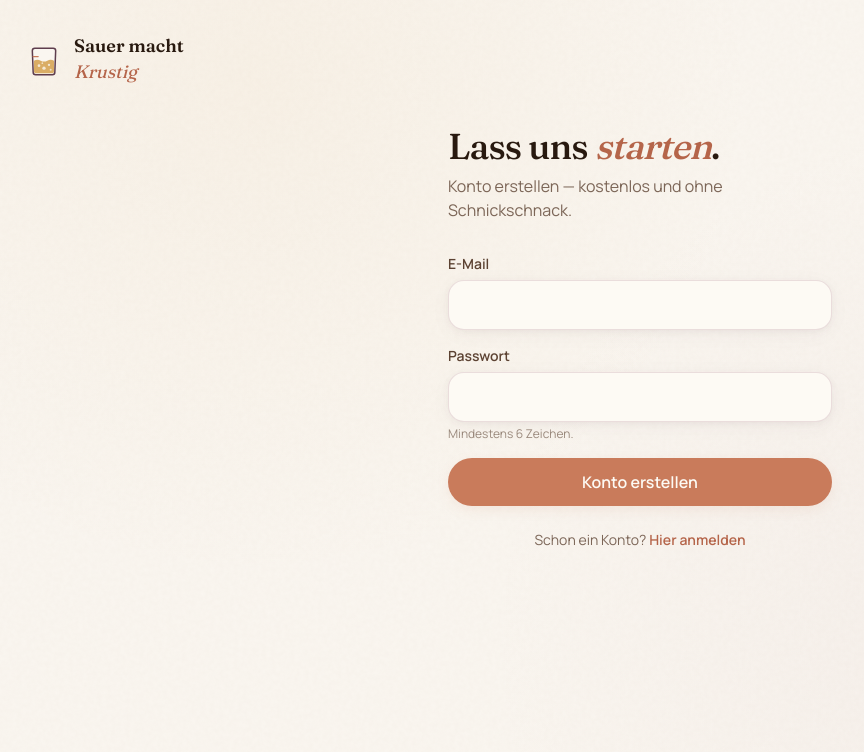
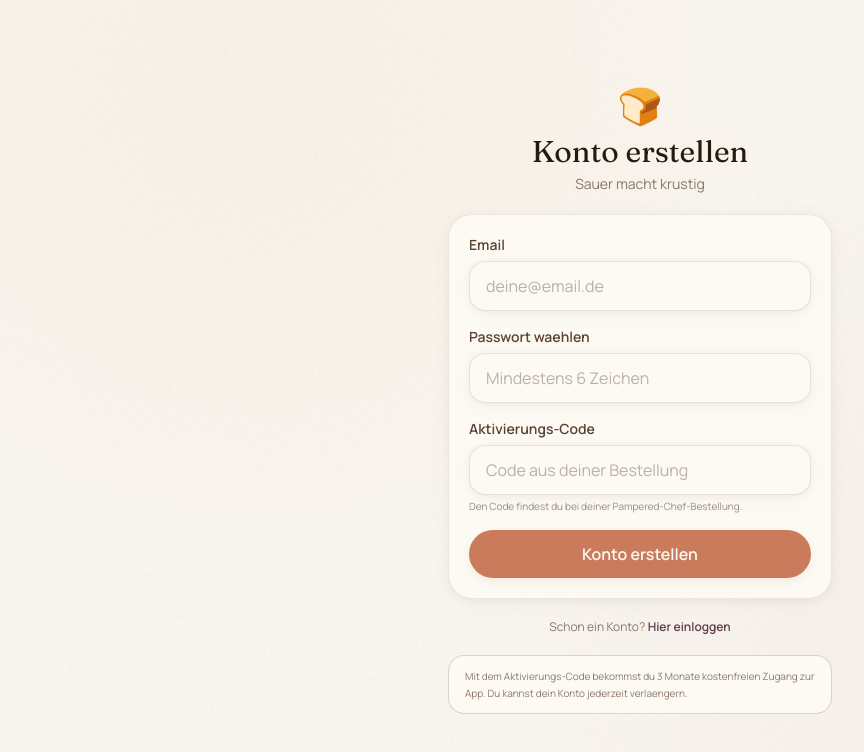
Before and after one commit to felicitasprimus-glitch/sauer-starter, a Next.js app: page /register in a window 1280 px wide. Shown: the top 752 px of the page, without its empty margins (0-864 px from the left). Built offline with nearby package versions, Linux system fonts and the light colour scheme; no server answers.

Commit message:
register: master-passwort feld

```diff
--- a/app/register/page.js
+++ b/app/register/page.js
@@ -1,118 +1,166 @@
 "use client";
 
 import { useState } from "react";
+import { useRouter } from "next/navigation";
 import Link from "next/link";
-import { useRouter } from "next/navigation";
-import { createClient } from "@/lib/supabase/client";
-import Logo from "@/components/Logo";
 
 export default function RegisterPage() {
   const router = useRouter();
-  const supabase = createClient();
   const [email, setEmail] = useState("");
   const [password, setPassword] = useState("");
+  const [masterPassword, setMasterPassword] = useState("");
+  const [loading, setLoading] = useState(false);
   const [error, setError] = useState("");
-  const [info, setInfo] = useState("");
-  const [loading, setLoading] = useState(false);
+  const [success, setSuccess] = useState(false);
 
   async function handleSubmit(e) {
     e.preventDefault();
     setError("");
-    setInfo("");
     setLoading(true);
 
-    const { data, error } = await supabase.auth.signUp({
-      email,
+    try {
+      const res = await fetch("/api/register", {
+        method: "POST",
+        headers: { "Content-Type": "application/json" },
+        body: JSON.stringify({
+          email: email.trim(),
           password,
+          masterPassword: masterPassword.trim(),
+        }),
       });
 
-    if (error) {
-      setError(error.message);
+      const data = await res.json();
+
+      if (!res.ok) {
+        setError(data.error || "Registrierung fehlgeschlagen.");
         setLoading(false);
         return;
       }
 
-    // Wenn E-Mail-Bestätigung in Supabase deaktiviert ist, kommt direkt eine Session.
-    if (data.session) {
-      router.push("/dashboard");
-      router.refresh();
-      return;
+      setSuccess(true);
+      setLoading(false);
+
+      setTimeout(() => {
+        router.push("/login");
+      }, 2500);
+    } catch (err) {
+      setError("Netzwerkfehler. Versuch es nochmal.");
+      setLoading(false);
+    }
   }
 
-    setInfo(
-      "Fast geschafft! Schau in dein E-Mail-Postfach und bestätige deine Adresse."
+  if (success) {
+    return (
+      <div className="flex min-h-screen items-center justify-center p-4">
+        <div className="card w-full max-w-sm text-center">
+          <div className="text-5xl">🥖</div>
+          <h1 className="mt-3 font-display text-2xl text-cocoa-900">
+            Willkommen!
+          </h1>
+          <p className="mt-2 text-sm text-cocoa-700">
+            Registrierung erfolgreich. Du wirst gleich zum Login weitergeleitet.
+          </p>
+          <p className="mt-3 text-[10px] text-cocoa-700/60">
+            Dein Zugang ist 90 Tage gueltig.
+          </p>
+        </div>
+      </div>
     );
-    setLoading(false);
   }
 
   return (
-    <main className="flex min-h-screen flex-col px-6 py-8">
-      <Link href="/" className="self-start">
-        <Logo />
-      </Link>
+    <div className="flex min-h-screen items-center justify-center p-4">
+      <div className="w-full max-w-sm space-y-5">
+        <div className="text-center">
+          <div className="text-4xl">🍞</div>
+          <h1 className="mt-2 font-display text-3xl text-cocoa-900">
+            Konto erstellen
+          </h1>
+          <p className="mt-1 text-sm text-cocoa-700/70">
+            Sauer macht krustig
+          </p>
+        </div>
 
-      <div className="mx-auto mt-10 w-full max-w-sm">
-        <h1 className="font-display text-4xl font-medium tracking-tight text-cocoa-900">
-          Lass uns{" "}
-          <span className="italic text-terra-600">starten</span>.
-        </h1>
-        <p className="mt-2 text-cocoa-700/80">
-          Konto erstellen — kostenlos und ohne Schnickschnack.
-        </p>
-
-        <form onSubmit={handleSubmit} className="mt-8 space-y-4">
+        <form onSubmit={handleSubmit} className="card space-y-4">
           <div>
-            <label className="label" htmlFor="email">E-Mail</label>
+            <label className="label" htmlFor="reg-email">
+              Email
+            </label>
             <input
-              id="email"
+              id="reg-email"
               type="email"
               required
-              autoComplete="email"
               className="input"
               value={email}
               onChange={(e) => setEmail(e.target.value)}
+              placeholder="deine@email.de"
             />
           </div>
+
           <div>
-            <label className="label" htmlFor="password">Passwort</label>
+            <label className="label" htmlFor="reg-password">
+              Passwort waehlen
+            </label>
             <input
-              id="password"
+              id="reg-password"
               type="password"
               required
               minLength={6}
-              autoComplete="new-password"
               className="input"
               value={password}
               onChange={(e) => setPassword(e.target.value)}
+              placeholder="Mindestens 6 Zeichen"
             />
-            <p className="mt-1 text-xs text-cocoa-700/60">
-              Mindestens 6 Zeichen.
+          </div>
+
+          <div>
+            <label className="label" htmlFor="reg-master">
+              Aktivierungs-Code
+            </label>
+            <input
+              id="reg-master"
+              type="text"
+              required
+              className="input"
+              value={masterPassword}
+              onChange={(e) => setMasterPassword(e.target.value)}
+              placeholder="Code aus deiner Bestellung"
+              autoComplete="off"
+            />
+            <p className="mt-1 text-[10px] text-cocoa-700/60">
+              Den Code findest du bei deiner Pampered-Chef-Bestellung.
             </p>
           </div>
 
           {error && (
-            <div className="rounded-2xl border border-terra-500/40 bg-terra-500/10 px-4 py-3 text-sm text-terra-700">
+            <div className="rounded-2xl border border-terra-500/40 bg-terra-500/10 px-3 py-2 text-xs text-terra-700">
               {error}
             </div>
           )}
-          {info && (
-            <div className="rounded-2xl border border-honey-400/40 bg-honey-400/15 px-4 py-3 text-sm text-honey-600">
-              {info}
-            </div>
-          )}
 
-          <button type="submit" className="btn-primary w-full" disabled={loading}>
-            {loading ? "Konto wird angelegt …" : "Konto erstellen"}
+          <button
+            type="submit"
+            disabled={loading}
+            className="btn-primary w-full"
+          >
+            {loading ? "Wird angelegt ..." : "Konto erstellen"}
           </button>
         </form>
 
-        <p className="mt-6 text-center text-sm text-cocoa-700/80">
+        <div className="text-center text-xs text-cocoa-700/70">
           Schon ein Konto?{" "}
-          <Link href="/login" className="font-semibold text-terra-600 hover:underline">
-            Hier anmelden
+          <Link href="/login" className="font-semibold text-mauve-700 hover:text-cocoa-900">
+            Hier einloggen
           </Link>
+        </div>
+
+        <div className="rounded-2xl border border-mauve-500/30 bg-cream-50 px-4 py-3">
+          <p className="text-[10px] leading-relaxed text-cocoa-700/70">
+            Mit dem Aktivierungs-Code bekommst du 3 Monate kostenfreien Zugang
+            zur App. Du kannst dein Konto jederzeit verlaengern.
           </p>
         </div>
-    </main>
+      </div>
+    </div>
   );
 }
```
Lines whose indentation alone changed are shown as unchanged.
